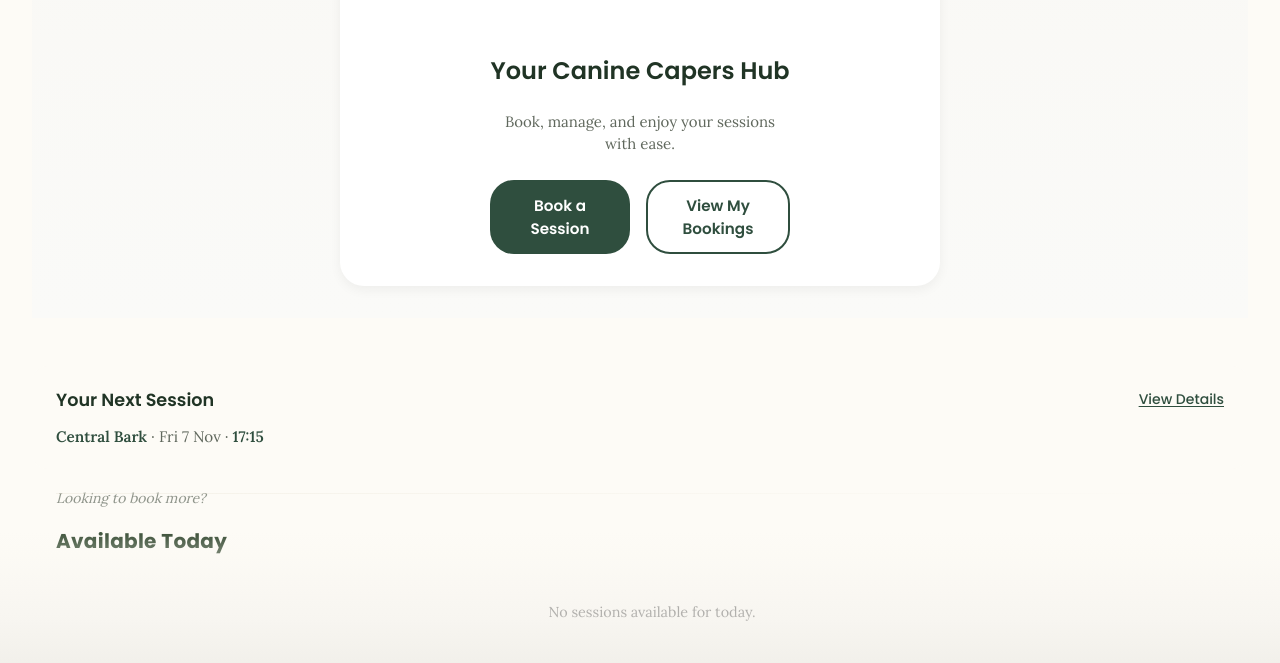
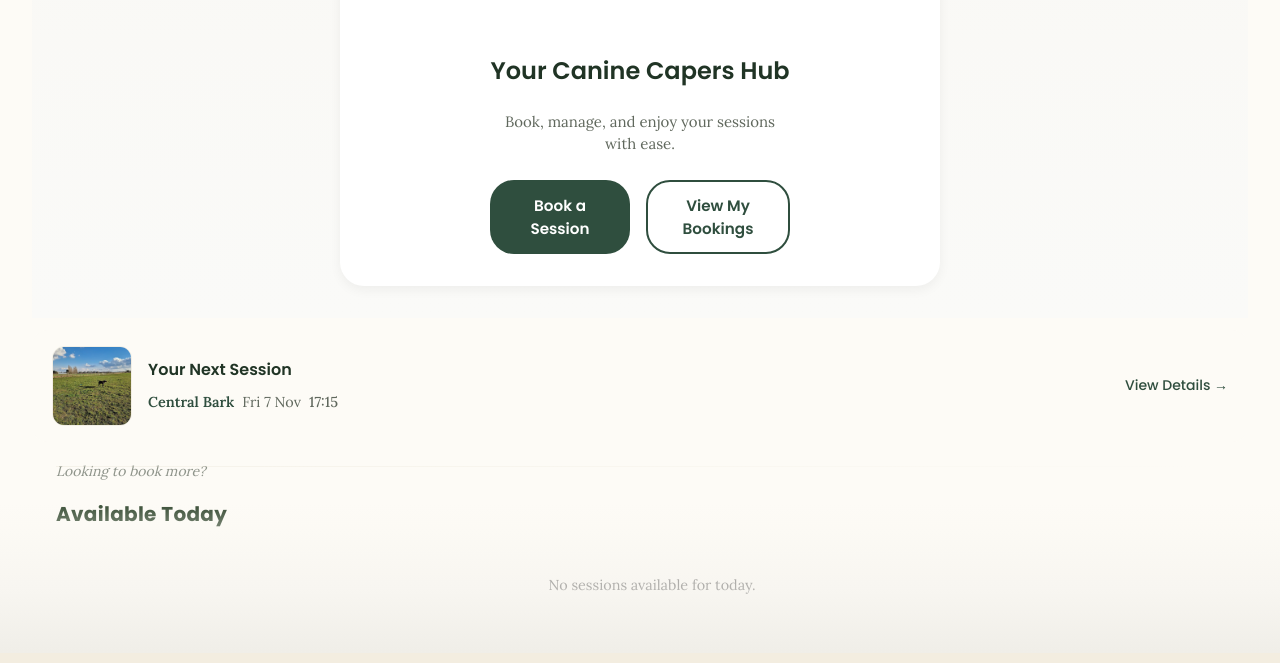
Before and after one commit to freddiegibz/caninecapers, a Next.js app: page /dashboard in a window 1280 px wide. Shown: the part 1159-1822 px from the top of the page. Built offline with nearby package versions, Linux system fonts and the light colour scheme; no server answers.

Commit message:
Dash Upgrades

```diff
--- a/app/dashboard/page.module.css
+++ b/app/dashboard/page.module.css
@@ -212,29 +212,82 @@
   margin-top: 0;
 }
 
-/* Next Session Card */
+/* Next Session Card - Horizontal */
 .nextSessionCard {
   background: #FDFBF6;
   border-radius: 16px;
-  padding: 1.25rem 1.5rem;
+  padding: 1rem 1.25rem;
   margin-bottom: 1.125rem;
   border: none;
-}
-
-.nextSessionHeader {
+  display: flex;
+  align-items: center;
+  gap: 1rem;
+  width: 100%;
+  max-width: 100%;
+}
+
+.nextSessionImageWrapper {
+  flex-shrink: 0;
+  width: 80px;
+  height: 80px;
+  border-radius: 12px;
+  overflow: hidden;
+  border: 1px solid rgba(226, 220, 203, 0.4);
+}
+
+.nextSessionImage {
+  width: 100%;
+  height: 100%;
+  object-fit: cover;
+}
+
+.nextSessionContent {
+  flex: 1;
   display: flex;
   justify-content: space-between;
   align-items: center;
-  margin-bottom: 0.75rem;
-  padding-left: 0;
+  gap: 1rem;
+  min-width: 0;
+}
+
+.nextSessionDetails {
+  display: flex;
+  flex-direction: column;
+  gap: 0.5rem;
+  flex: 1;
+  min-width: 0;
 }
 
 .nextSessionTitle {
   font-family: var(--font-poppins);
-  font-size: 1.1rem;
+  font-size: 1rem;
   font-weight: 600;
   color: #203425;
   margin: 0;
+}
+
+.nextSessionInfo {
+  display: flex;
+  align-items: center;
+  gap: 0.5rem;
+  flex-wrap: wrap;
+}
+
+.nextSessionField,
+.nextSessionDate,
+.nextSessionTime {
+  font-family: var(--font-lora);
+  font-size: 0.9rem;
+  color: #60685D;
+}
+
+.nextSessionField {
+  font-weight: 600;
+  color: #2F4E3E;
+}
+
+.nextSessionTime {
+  font-weight: 500;
 }
 
 .viewDetailsLink {
@@ -242,36 +295,14 @@
   font-size: 0.875rem;
   font-weight: 500;
   color: #2F4E3E;
-  background: none;
-  border: none;
-  padding: 0;
-  cursor: pointer;
-  text-decoration: underline;
-  text-underline-offset: 2px;
+  text-decoration: none;
+  white-space: nowrap;
   transition: opacity 0.2s ease;
+  flex-shrink: 0;
 }
 
 .viewDetailsLink:hover {
   opacity: 0.7;
-}
-
-.nextSessionInfo {
-  display: flex;
-  align-items: center;
-  padding-left: 0;
-}
-
-.nextSessionText {
-  font-family: var(--font-lora);
-  font-size: 0.95rem;
-  color: #60685D;
-  line-height: 1.5;
-}
-
-.nextSessionField,
-.nextSessionTime {
-  font-weight: 600;
-  color: #2F4E3E;
 }
 
 /* Available Today Caption */
@@ -1333,6 +1364,30 @@
     margin-bottom: 8rem;
   }
 
+  .nextSessionCard {
+    padding: 0.875rem 1rem;
+    gap: 0.875rem;
+  }
+
+  .nextSessionImageWrapper {
+    width: 70px;
+    height: 70px;
+  }
+
+  .nextSessionTitle {
+    font-size: 0.95rem;
+  }
+
+  .nextSessionField,
+  .nextSessionDate,
+  .nextSessionTime {
+    font-size: 0.85rem;
+  }
+
+  .viewDetailsLink {
+    font-size: 0.8rem;
+  }
+
   .sectionToggle {
     margin-bottom: 1.25rem;
     max-width: none;
--- a/app/dashboard/page.tsx
+++ b/app/dashboard/page.tsx
@@ -176,14 +176,27 @@ export default function Dashboard() {
           <div className={styles.dashboardContent}>
             {/* Next Session Card */}
             <div className={styles.nextSessionCard}>
-              <div className={styles.nextSessionHeader}>
-                <h3 className={styles.nextSessionTitle}>Your Next Session</h3>
-                <button className={styles.viewDetailsLink}>View Details</button>
+              <div className={styles.nextSessionImageWrapper}>
+                <Image
+                  src="/centralbark.webp"
+                  alt="Central Bark field"
+                  width={80}
+                  height={80}
+                  className={styles.nextSessionImage}
+                />
               </div>
-              <div className={styles.nextSessionInfo}>
-                <span className={styles.nextSessionText}>
-                  <span className={styles.nextSessionField}>Central Bark</span> · Fri 7 Nov · <span className={styles.nextSessionTime}>17:15</span>
-                </span>
+              <div className={styles.nextSessionContent}>
+                <div className={styles.nextSessionDetails}>
+                  <h3 className={styles.nextSessionTitle}>Your Next Session</h3>
+                  <div className={styles.nextSessionInfo}>
+                    <span className={styles.nextSessionField}>Central Bark</span>
+                    <span className={styles.nextSessionDate}>Fri 7 Nov</span>
+                    <span className={styles.nextSessionTime}>17:15</span>
+                  </div>
+                </div>
+                <Link href="/my-sessions" className={styles.viewDetailsLink}>
+                  View Details →
+                </Link>
               </div>
             </div>
 
--- a/components/HeroSection.module.css
+++ b/components/HeroSection.module.css
@@ -3,7 +3,7 @@
   width: 100%;
   padding: 2rem 0;
   background: linear-gradient(180deg, #F8F5EE 0%, #FAFAF8 100%);
-  margin-bottom: 3rem;
+  margin-bottom: 0.75rem;
 }
 
 .heroCard {
```
